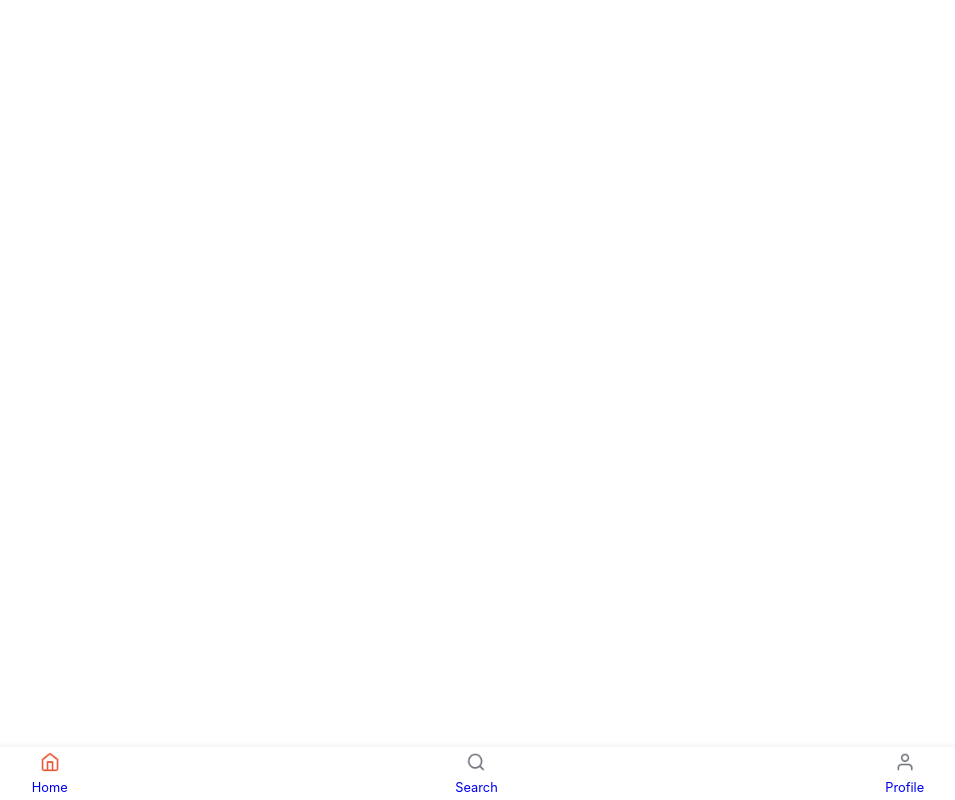
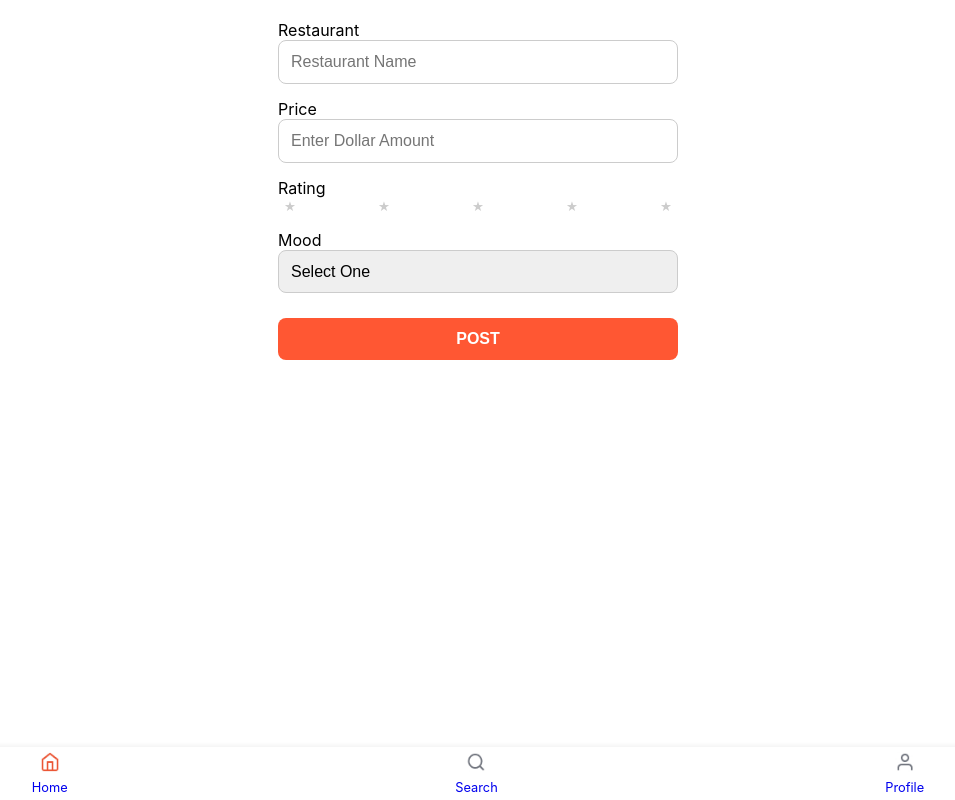
Before and after one commit to akaChenshunCodeMaster/productathon, a React (Create React App) app in the folder foody/: page /describe-restaurant in a window 1280 px wide. Before the commit this address had no page. Shown: the whole page, without its empty margins (162-1117 px from the left). Built offline with nearby package versions, Linux system fonts and the light colour scheme.

Commit message:
Post finish

```diff
--- a/foody/src/App.js
+++ b/foody/src/App.js
@@ -9,6 +9,8 @@ import RestaurantPage from './components/RestaurantPage';
 import ExpandedPost from './components/ExpandedPost';
 import '../src/styles/global.css';
 import CreatePost from './components/CreatePost';
+import DescribeDish from './components/DescribeDish';
+import DescribeRestaurant from './components/DescribeRestaurant';
 
 function App() {
   return (
@@ -17,6 +19,8 @@ function App() {
         <Routes>
           <Route path="/" element={<HomePage />} />
           <Route path="/restaurant/:name" element={<RestaurantPage />} />
+          <Route path="/describe" element={<DescribeDish />} />
+          <Route path="/describe-restaurant" element={<DescribeRestaurant />} />
           <Route path="/create-post" element={<CreatePost />} />
           <Route path="/post" element={<ExpandedPost />} />
           <Route path="/search" element={<SearchPage />} />
--- a/foody/src/components/CreatePost.js
+++ b/foody/src/components/CreatePost.js
@@ -1,8 +1,10 @@
 import React, { useState } from 'react';
+import { useNavigate } from 'react-router-dom';
 import './CreatePost.css'; // Make sure to style your component
 
 const CreatePost = () => {
     const [selectedImage, setSelectedImage] = useState(null);
+    const navigate = useNavigate();
 
     const handleImageChange = (event) => {
       setSelectedImage(event.target.files[0]);
@@ -11,6 +13,7 @@ const CreatePost = () => {
     const handleNext = () => {
       // This function will be called when the Next button is clicked
       // You will handle the navigation to the next step here
+      navigate('/describe');
       console.log('Go to the next step');
     };
 
--- /dev/null
+++ b/foody/src/components/DescribeDish.css
@@ -0,0 +1,48 @@
+.describe-dish-container {
+    padding: 20px;
+    display: flex;
+    flex-direction: column;
+    align-items: center; /* Center elements vertically */
+  }
+
+  .dish-title-input,
+  .experience-textarea {
+    width: 100%;
+    padding: 10px;
+    margin-bottom: 10px; /* Space between the inputs */
+    border: 1px solid #ccc;
+    border-radius: 10px;
+  }
+
+  .experience-textarea {
+    height: 150px; /* Fixed height for the textarea */
+    resize: none; /* Disable resizing of textarea */
+  }
+
+  .next-button {
+    background-color: #FF5733;
+    color: white;
+    border: none;
+    border-radius: 20px;
+    padding: 12px 24px;
+    cursor: pointer;
+    font-weight: bold;
+    width: 100%; /* Full width button */
+    margin-top: 10px; /* Space above the button */
+  }
+
+  /* Additional responsive styles if necessary */
+  @media (max-width: 600px) {
+    .describe-dish-container {
+      padding: 10px;
+    }
+
+    .dish-title-input,
+    .experience-textarea {
+      padding: 8px;
+    }
+
+    .next-button {
+      padding: 10px 20px;
+    }
+  }
--- /dev/null
+++ b/foody/src/components/DescribeDish.js
@@ -0,0 +1,40 @@
+import React, { useState } from 'react';
+import './DescribeDish.css'; // Make sure to create and style this CSS file
+import { useNavigate } from 'react-router-dom';
+
+const DescribeDish = () => {
+  const [dishTitle, setDishTitle] = useState('');
+  const [experience, setExperience] = useState('');
+  const navigate = useNavigate();
+
+  const handleNext = () => {
+    // This function would handle the submission of the dish description
+    console.log('Dish Title:', dishTitle);
+    console.log('Experience with Meal:', experience);
+    navigate('/describe-restaurant', { state: { dishTitle, experience } });
+    // Here, you would typically send the data to your backend or navigate to another page
+  };
+
+  return (
+    <div className="describe-dish-container">
+      <input
+        type="text"
+        placeholder="Dish Title"
+        value={dishTitle}
+        onChange={(e) => setDishTitle(e.target.value)}
+        className="dish-title-input"
+      />
+      <textarea
+        placeholder="Your experience with your meal"
+        value={experience}
+        onChange={(e) => setExperience(e.target.value)}
+        className="experience-textarea"
+      />
+      <button onClick={handleNext} className="next-button">
+        Next
+      </button>
+    </div>
+  );
+};
+
+export default DescribeDish;
--- /dev/null
+++ b/foody/src/components/DescribeRestaurant.css
@@ -0,0 +1,53 @@
+/* DescribeRestaurant.css */
+.describe-restaurant-container {
+    padding: 20px;
+    display: flex;
+    flex-direction: column;
+    max-width: 400px; /* Adjust as needed */
+    margin: auto;
+  }
+
+  .input-field {
+    margin-bottom: 15px;
+    padding: 12px;
+    border: 1px solid #ccc;
+    border-radius: 8px;
+    font-size: 16px;
+  }
+
+  .rating-container {
+    display: flex;
+    justify-content: space-between;
+    margin-bottom: 15px;
+  }
+
+  .rating-container button {
+    background: none;
+    border: none;
+    cursor: pointer;
+  }
+
+  .on .star {
+    color: #FFD700; /* Gold color for active stars */
+  }
+
+  .off .star {
+    color: #ccc; /* Light grey for inactive stars */
+  }
+
+  .mood-select.input-field {
+    appearance: none; /* to remove default style of select in some browsers */
+    /* Add custom arrow icon or use libraries like select2 for better styling */
+  }
+
+  .next-button {
+    background-color: #FF5733; /* Theme color */
+    color: white;
+    border: none;
+    border-radius: 8px;
+    padding: 12px;
+    font-size: 16px;
+    cursor: pointer;
+  }
+
+  /* Add media queries and other responsive design techniques as needed */
--- /dev/null
+++ b/foody/src/components/DescribeRestaurant.js
@@ -0,0 +1,81 @@
+// DescribeRestaurant.js
+import React, { useState } from 'react';
+import { useNavigate } from 'react-router-dom'
+import './DescribeRestaurant.css'; // Your CSS file
+
+const DescribeRestaurant = () => {
+  const [restaurant, setRestaurant] = useState('');
+  const [price, setPrice] = useState('');
+  const [rating, setRating] = useState(0);
+  const [mood, setMood] = useState('');
+  const navigate = useNavigate();
+
+  const handleRatingChange = (rate) => {
+    setRating(rate);
+  };
+
+  const handleSubmit = () => {
+    // Handle the form submission logic
+    console.log({ restaurant, price, rating, mood });
+    navigate('/');
+    // Navigation to the next page can go here
+  };
+
+  return (
+    <div className="describe-restaurant-container">
+    <label htmlFor="restaurant-name" className="input-label">Restaurant</label>
+      <input
+        type="text"
+        placeholder="Restaurant Name"
+        value={restaurant}
+        onChange={(e) => setRestaurant(e.target.value)}
+        className="input-field"
+      />
+
+    <label htmlFor="price" className="input-label">Price</label>
+      <input
+        type="number"
+        placeholder="Enter Dollar Amount"
+        value={price}
+        onChange={(e) => setPrice(e.target.value)}
+        className="input-field"
+      />
+
+    <label className="input-label">Rating</label>
+      <div className="rating-container">
+        {[...Array(5)].map((star, index) => {
+          index += 1;
+          return (
+            <button
+              type="button"
+              key={index}
+              className={index <= rating ? "on" : "off"}
+              onClick={() => handleRatingChange(index)}
+            >
+              <span className="star">&#9733;</span>
+            </button>
+          );
+        })}
+      </div>
+
+    <label htmlFor="mood-select" className="input-label">Mood</label>
+      <select
+        value={mood}
+        onChange={(e) => setMood(e.target.value)}
+        className="mood-select input-field"
+      >
+        <option value="">Select One</option>
+        <option value="happy">😍 Chef's Kiss</option>
+        <option value="love">😊 Quality Time</option>
+        <option value="surprised">😮 It was Okay </option>
+        <option value="sad">😞 Questionable</option>
+        <option value="angry">😠 Could have been better</option>
+      </select>
+      <button onClick={handleSubmit} className="next-button">
+        Post
+      </button>
+    </div>
+  );
+};
+
+export default DescribeRestaurant;
```
